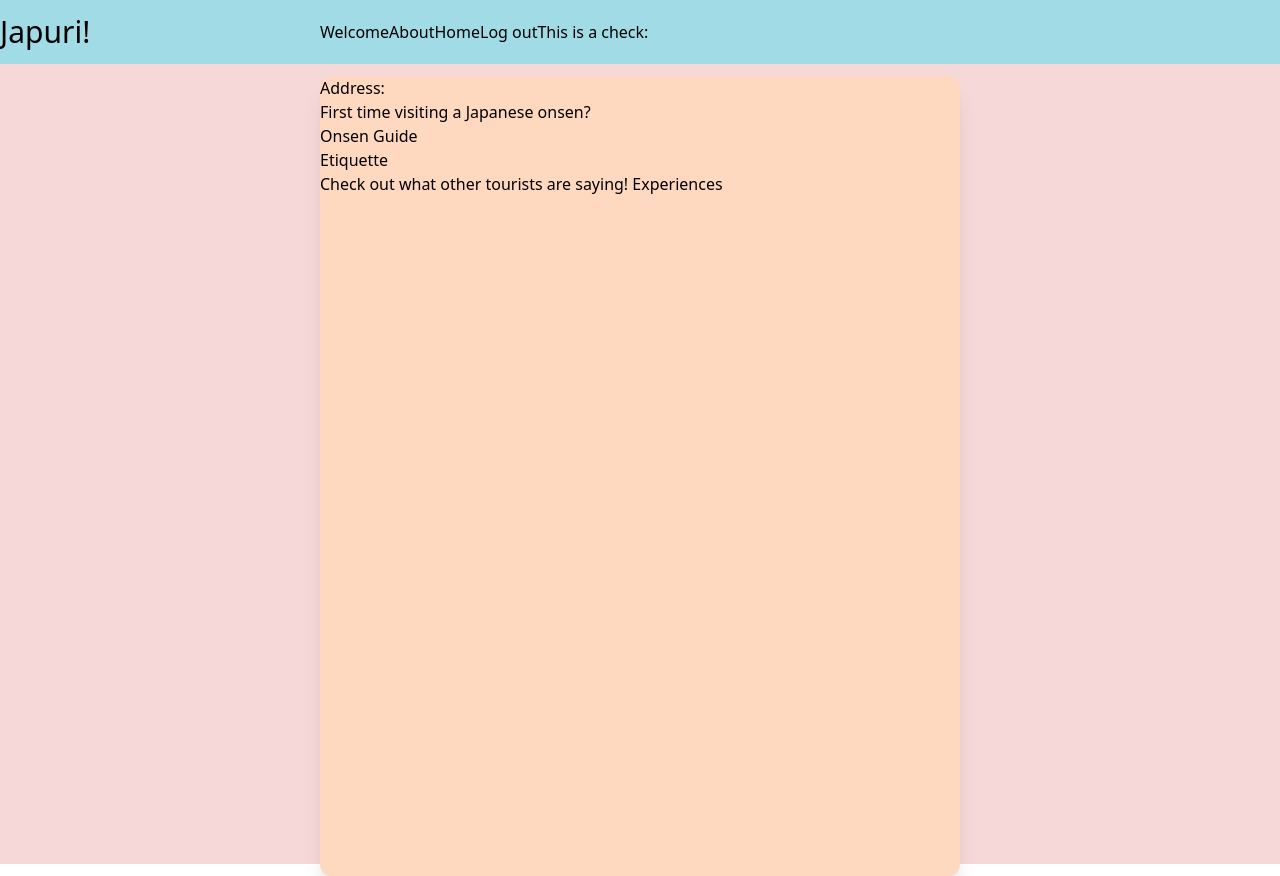
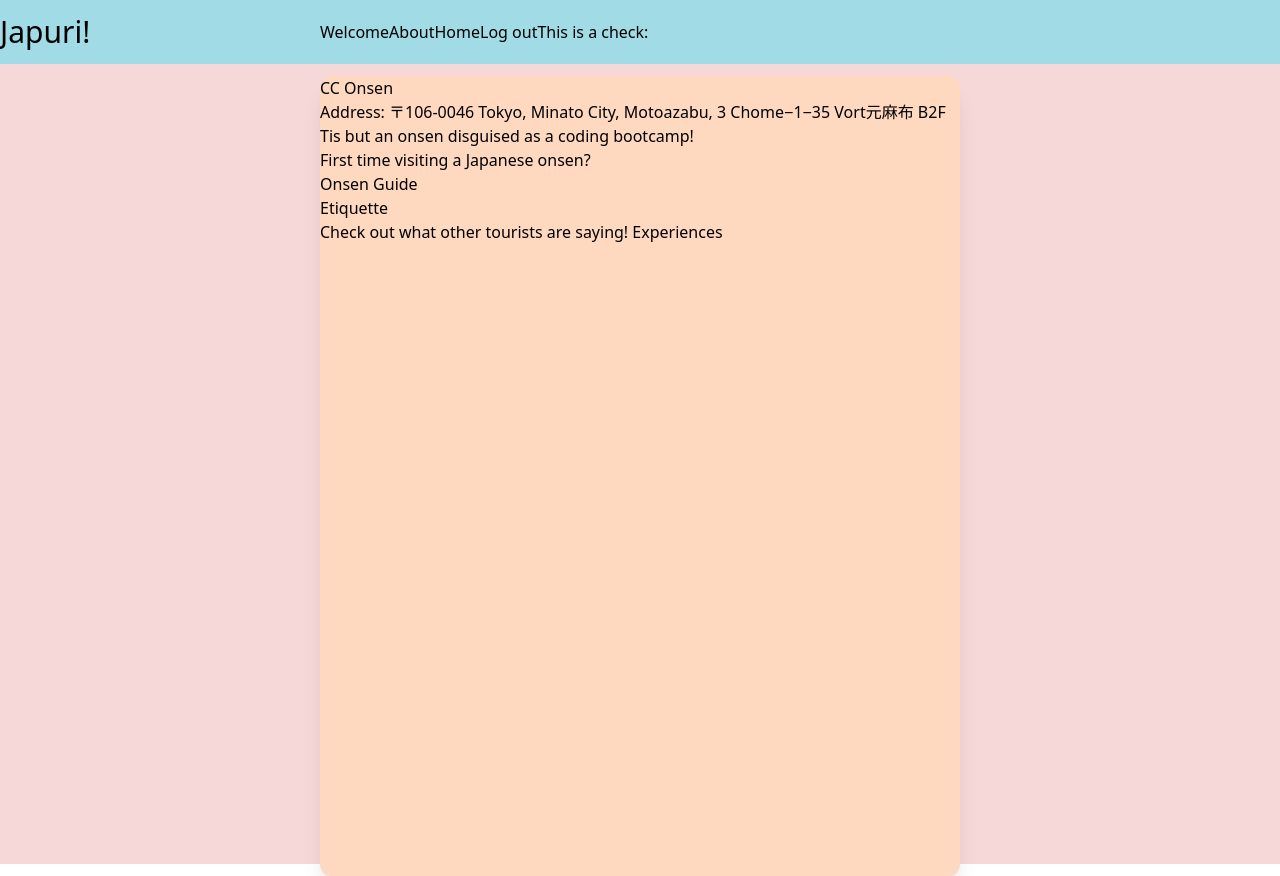
Before and after one commit to Team-Strawberry-CC36/frontend, a Vue app: page /home in a window 1280 px wide. Built offline with nearby package versions, Linux system fonts and the light colour scheme; no server answers.

Commit message:
test: add mock state data to Pinia

```diff
--- a/src/stores/selectedPlace.ts
+++ b/src/stores/selectedPlace.ts
@@ -22,5 +22,23 @@ export const usePlaceStore = defineStore('placeStore', () => {
     }
   });
 
-  return { details }
+  function useMock() {
+    details.value.id = 1;
+    details.value.name = 'CC Onsen';
+    details.value.address = '〒106-0046 Tokyo, Minato City, Motoazabu, 3 Chome−1−35 Vort元麻布 B2F';
+    details.value.generalInfo = "Tis but an onsen disguised as a coding bootcamp!"
+    details.value.placeType = 'onsen';
+    details.value.location = {latitude: 35.65867467719728, longitude: 139.72758253068733};
+    details.value.etiquettes = [
+      {id: 1, label: "No smoking"},
+      {id: 2, label: "No tattoos"},
+      {id: 3, label: "Towels provided"},
+      {id: 4, label: "No swimming"},
+      {id: 5, label: "Existential dread"},
+    ];
+    details.value.experiences = [];
+    details.value.photos = [];
+  }
+
+  return { details, useMock }
 })
--- a/src/utils/interfaces/Place.ts
+++ b/src/utils/interfaces/Place.ts
@@ -2,7 +2,7 @@ export default interface Place {
   id: number
   name: string;
   address: string;
-  generalInfo: '';
+  generalInfo: string;
   placeType: PlaceType;
   location: {
     latitude: number;
--- a/src/views/Home/HomeComponents/PlaceComponent.vue
+++ b/src/views/Home/HomeComponents/PlaceComponent.vue
@@ -3,6 +3,9 @@
 import { usePlaceStore } from '@/stores/selectedPlace';
 
 const place = usePlaceStore();
+
+//use mock state data
+place.useMock();
 
 // defineProps<{
 //   details: Place;
@@ -34,7 +37,9 @@ const place = usePlaceStore();
       <RouterLink v-if="place.details.placeType === 'shrine'" to="/shrineguide">Shrine Guide</RouterLink>
       <RouterLink v-if="place.details.placeType === 'restaurant'" to="/restaurantguide">Restaurant Guide</RouterLink>
     </section>
-    <section>Etiquette</section>
+    <section>Etiquette
+
+    </section>
     <section>
       Check out what other tourists are saying!
       <RouterLink to="/experiences">Experiences</RouterLink>
```
